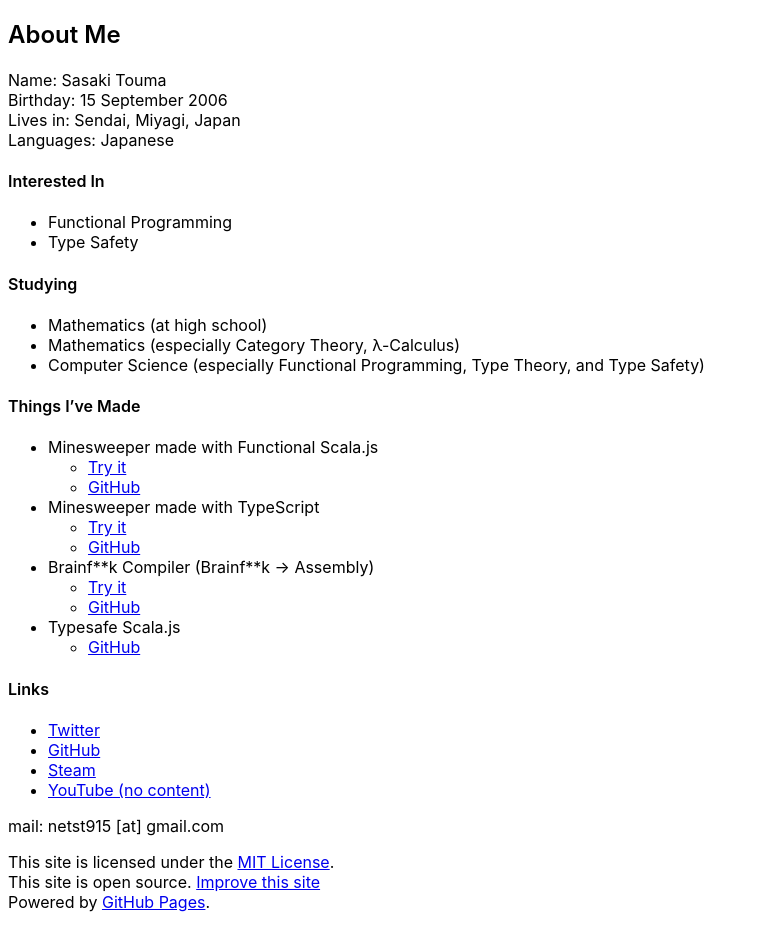
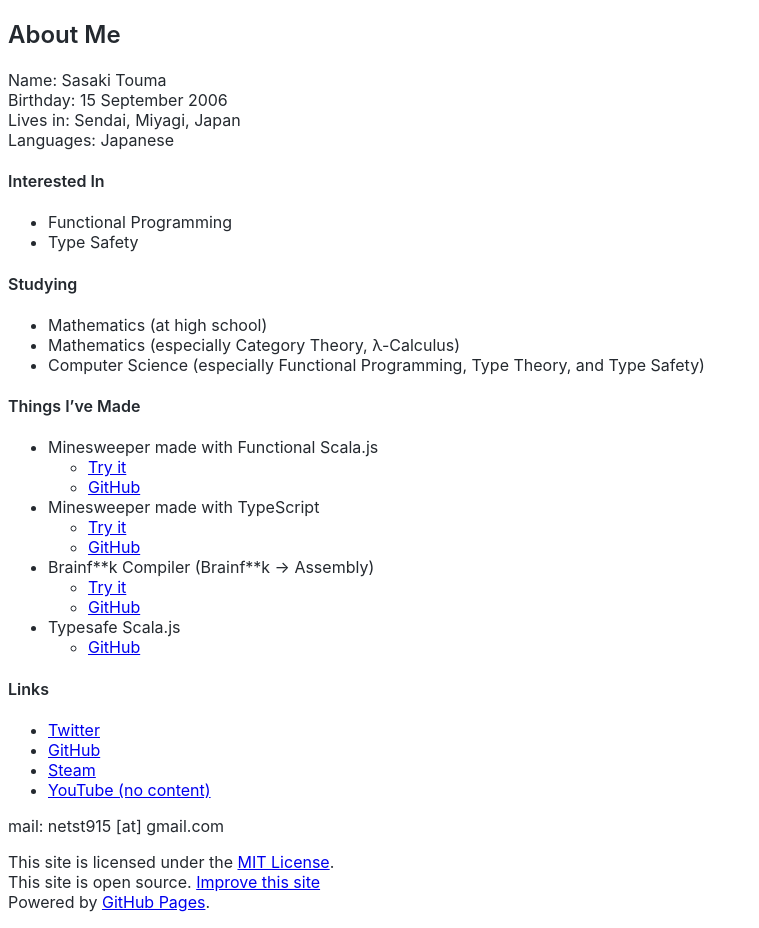
Before and after one commit to t-sasaki915/t-sasaki-net, a Jekyll site: the page built from docs/index.md, in a window 1280 px wide. Shown: the whole page, without its empty margins (0-759 px from the left). Built offline with Jekyll 4.4.1, drawn with Linux system fonts in a browser that asks for light colours; Markdown is read by kramdown in place of the engine named in the settings.

Commit message:
Update default.html

```diff
--- a/docs/_layouts/default.html
+++ b/docs/_layouts/default.html
@@ -9,6 +9,7 @@
         font-family: -apple-system, BlinkMacSystemFont, "Segoe UI", "Noto Sans", Helvetica, Arial, sans-serif;
         font-size: 16px;
         line-height: 1.25;
+        color: #24292f;
       }
       h2 {
         font-weight: 600;
```
